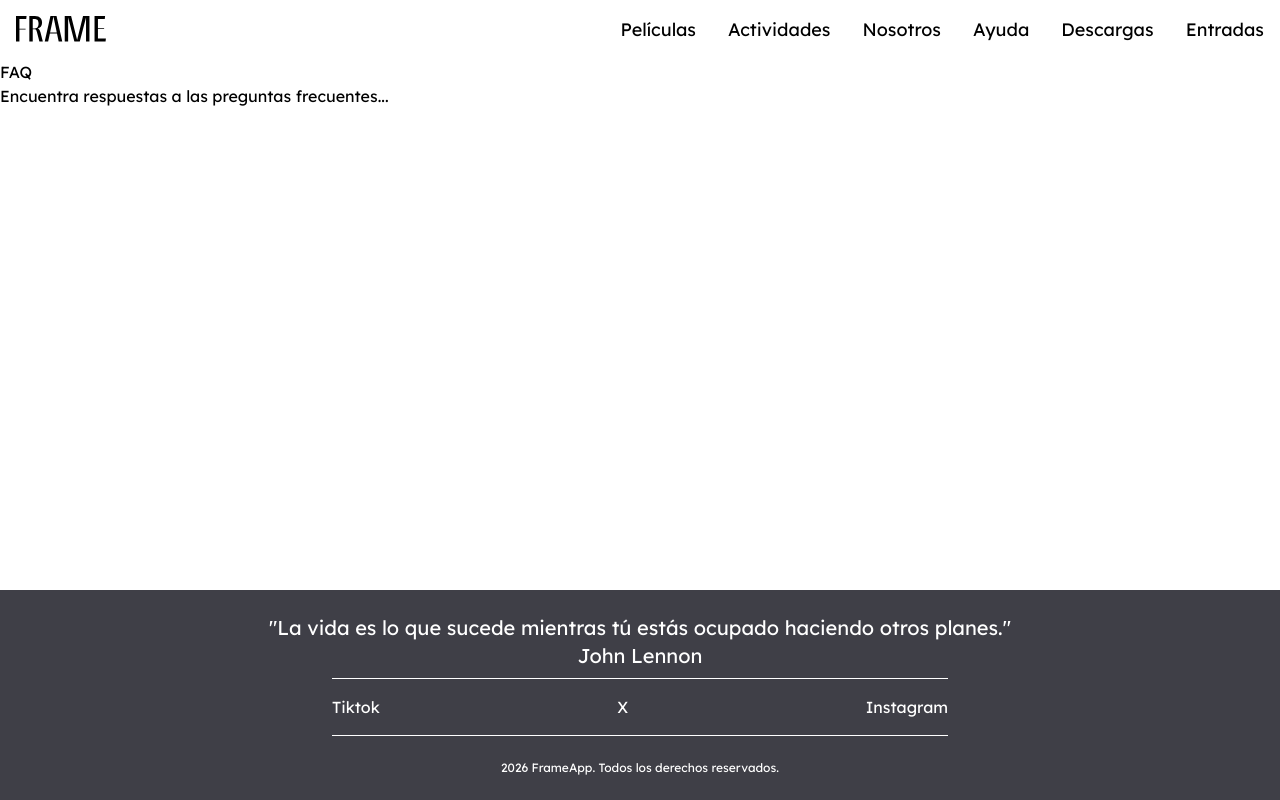
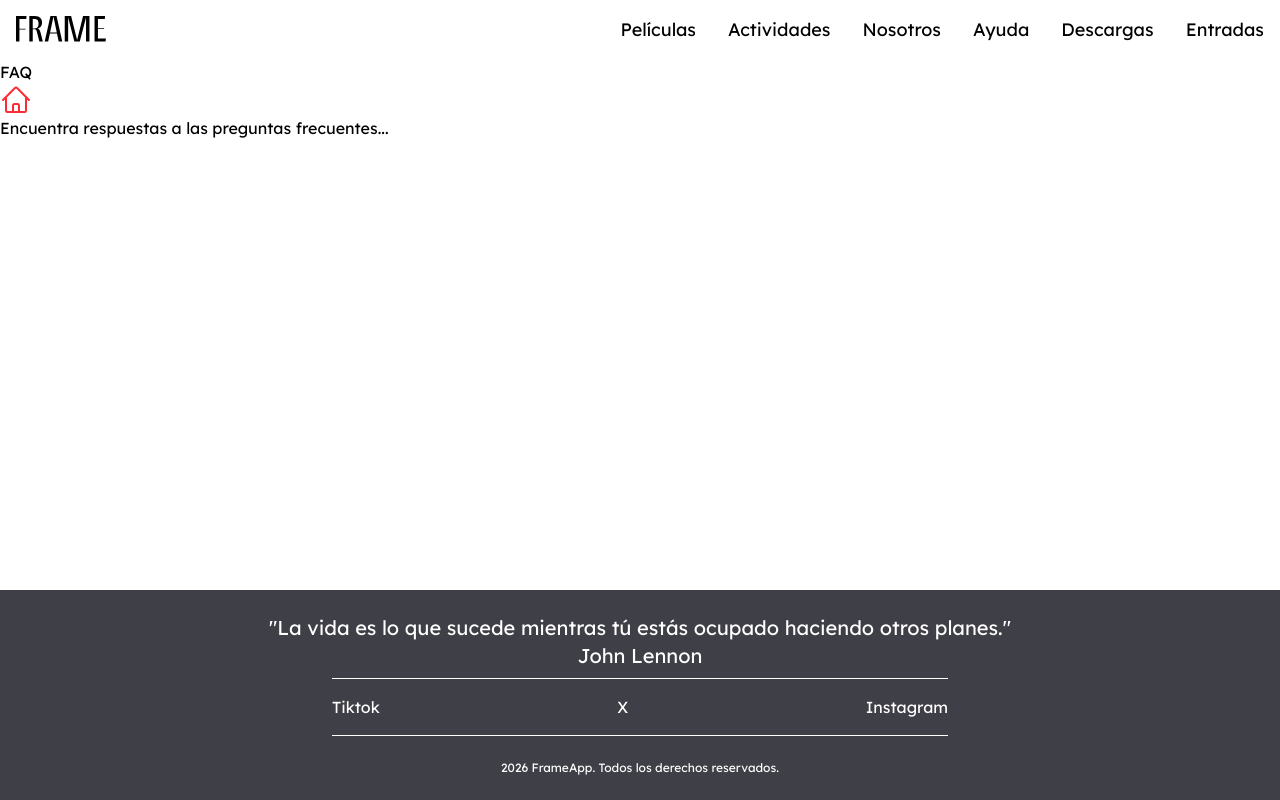
Before and after one commit to monixvision/app-frame, a React (Vite) app: page /preguntas in a window 1280 px wide. Built offline with nearby package versions, Linux system fonts and the light colour scheme.

Commit message:
no se que hicimos

```diff
--- a/src/pages/FAQ.jsx
+++ b/src/pages/FAQ.jsx
@@ -1,6 +1,9 @@
+import { HomeIcon } from "@heroicons/react/24/outline";
+
 const Faq = () => (
     <section>
       <h2>FAQ</h2>
+      <HomeIcon className="h-8 w-8 text-red-500" />
       <p>Encuentra respuestas a las preguntas frecuentes...</p>
     </section>
  );
```
